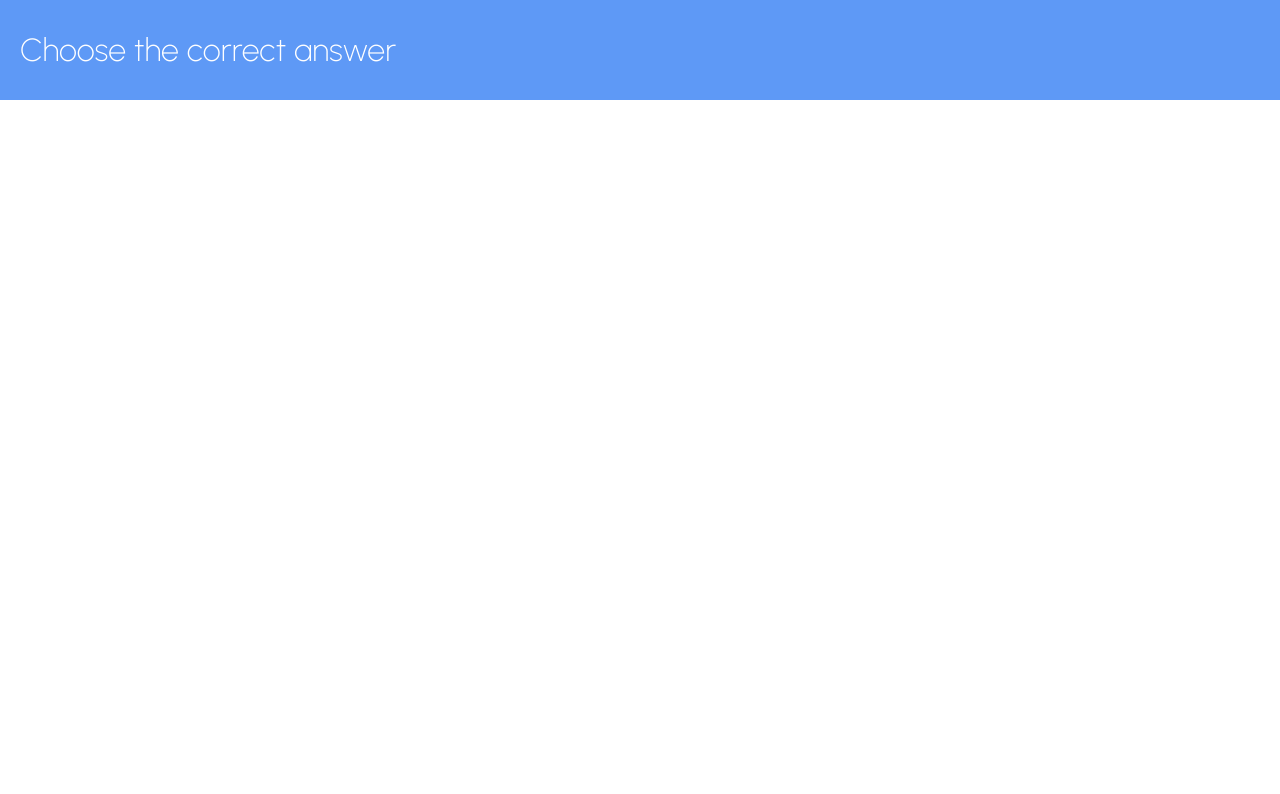
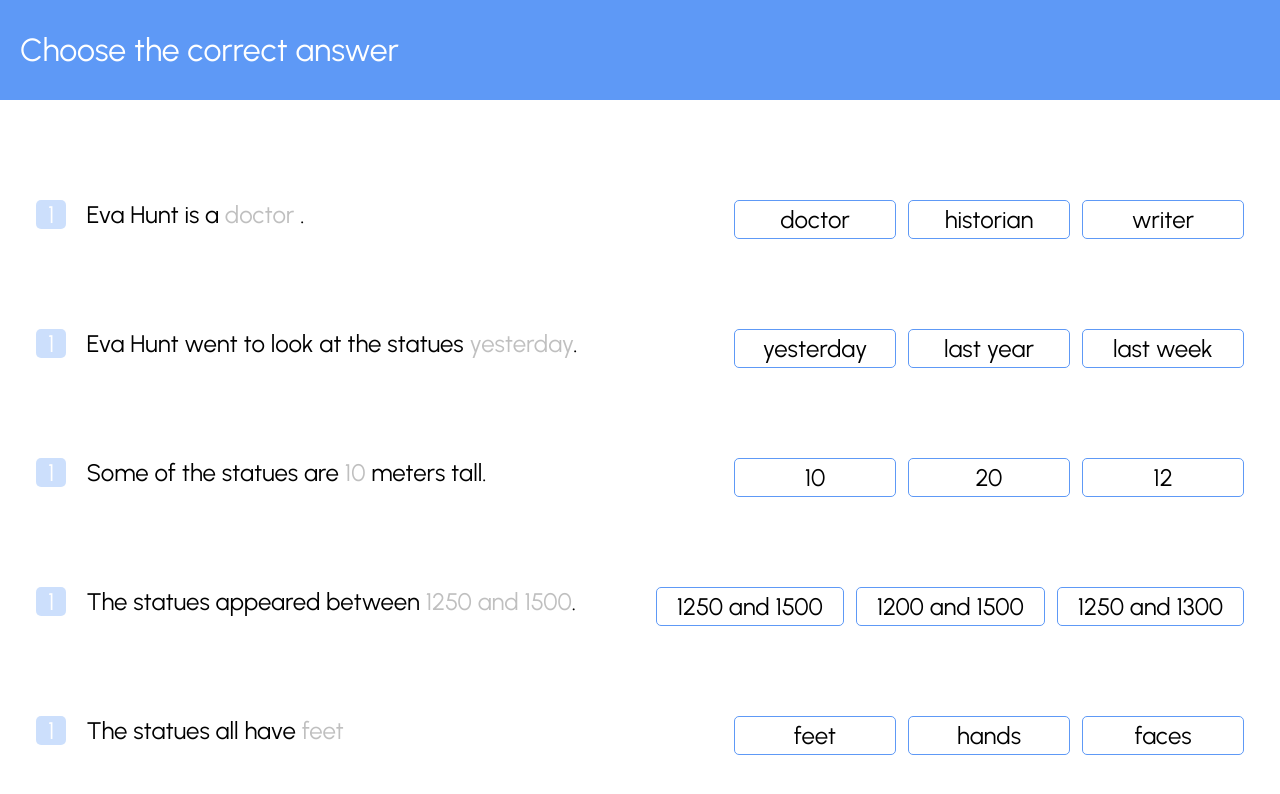
Before and after one commit to Divchata/project_one, a Next.js app in the folder frontend/: page / in a window 1280 px wide. Shown: the top 794 px of the page. Built offline with nearby package versions, Linux system fonts and the light colour scheme.

Commit message:
First attempt at question type

```diff
--- /dev/null
+++ b/frontend/components/activities/CompleteWithOptions.jsx
@@ -0,0 +1,30 @@
+import Question from "./Question";
+
+export default function CompleteWithOptions() {
+    const questions = [
+        {
+            "text": "Eva Hunt is a _ .",
+            "options": ["doctor", "historian", "writer"]
+        },
+        {
+            "text": "Eva Hunt went to look at the statues _.",
+            "options": ["yesterday", "last year", "last week"]
+        },
+        {
+            "text": "Some of the statues are _ meters tall.",
+            "options": ["10", "20", "12"]
+        },
+        {
+            "text": "The statues appeared between _.",
+            "options": ["1250 and 1500", "1200 and 1500", "1250 and 1300"]
+        },
+        {
+            "text": "The statues all have _",
+            "options": ["feet", "hands", "faces"]
+        }
+    ];
+
+    return <ul className="question-list">
+        {questions.map(({text, options}) => <li className="question"><Question text={text} options={options}/></li>)}
+        </ul>
+}
--- /dev/null
+++ b/frontend/components/activities/Option.jsx
@@ -0,0 +1,3 @@
+export default function Option(props) {
+    return <p className="option">{props.text}</p>
+}
--- /dev/null
+++ b/frontend/components/activities/OptionGroup.jsx
@@ -0,0 +1,7 @@
+import Option from "./Option";
+
+export default function OptionGroup(props) {
+    return <div className="option-group">
+        {props.options.map(option => <Option key={option} text={option}/>)}
+    </div>
+}
--- /dev/null
+++ b/frontend/components/activities/Question.jsx
@@ -0,0 +1,14 @@
+import {Fragment} from 'react';
+import OptionGroup from "./OptionGroup";
+
+const replaceBlankWithFirstOption = function (text, option) {
+    const [first, second] = text.split('_');
+    return <><span>{first}</span><span className="inactive">{option}</span><span>{second}</span></>
+}
+
+export default function Question({text, options}) {
+    return <Fragment>
+        <p><span className="question-number">1</span>{replaceBlankWithFirstOption(text, options[0])}</p>
+        <OptionGroup options={options}/>
+    </Fragment>
+}
--- a/frontend/pages/index.js
+++ b/frontend/pages/index.js
@@ -1,5 +1,5 @@
 import Head from 'next/head'
-
+import CompleteWithOptions from "../components/activities/CompleteWithOptions";
 
 export default function Home() {
   return (
@@ -14,7 +14,7 @@ export default function Home() {
         </header>
 
       <main>
-
+          <CompleteWithOptions/>
       </main>
 
     </div>
--- a/frontend/styles/style.css
+++ b/frontend/styles/style.css
@@ -1,10 +1,12 @@
 @import url('https://fonts.googleapis.com/css2?family=Urbanist:wght@100;200;400;500;600;700&display=swap');
 
-:root{
+:root {
     --blue: #5e99f6;
+    --blue-50: #5e99f650;
+    --black-50: #33333350;
     --black: #333333;
     --pink: #ff6786;
-    --hight: 100px;
+    --height: 100px;
 }
 
 * {
@@ -17,14 +19,50 @@ body {
     font-family: 'Urbanist', sans-serif;
     font-size: 24px;
 }
-
+main {
+    margin: 100px 36px 0 36px;
+}
 .header {
     background-color: var(--blue);
-    height: var(--hight);
+    height: var(--height);
     color: white;
     font-size:32px;
-    font-weight: 300;
     display: flex;
     align-items: center;
     padding: 0 20px;
 }
+
+.option {
+    border: 1px solid var(--blue);
+    display: inline-block;
+    border-radius: 5px;
+    padding: 4px 20px;
+    min-width: 120px;
+    text-align: center;
+}
+
+.option-group {
+    display: flex;
+    gap: 12px;
+}
+
+.question {
+    display: flex;
+    justify-content: space-between;
+}
+.question-number {
+    display: inline-block;
+    background-color: var(--blue-50);
+    border-radius: 5px;
+    padding: 0 12px;
+    color: white;
+    margin-right: 20px;
+}
+.question-list {
+    display: flex;
+    flex-direction: column;
+    gap: 90px;
+}
+.inactive {
+    color: var(--black-50);
+}
```
